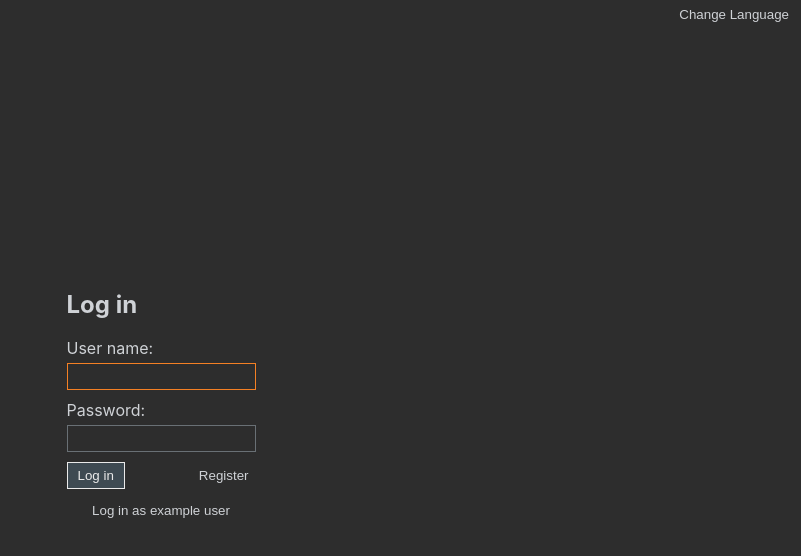
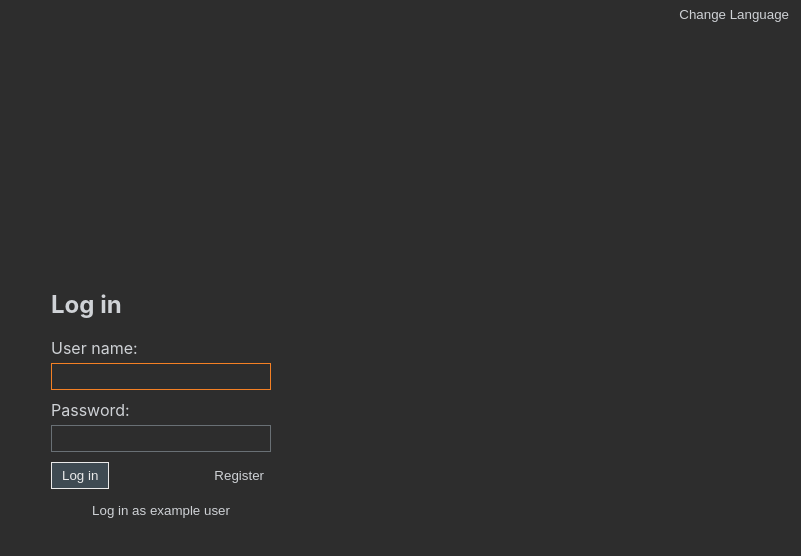
Before and after one commit to blrop/activities-calendar, a React (Create React App) app in the folder frontend/: page / in a window 1280 px wide. Shown: the top 556 px of the page, without its empty margins (479-1280 px from the left). Built offline with nearby package versions, Linux system fonts and the light colour scheme; no server answers.

Commit message:
fix styles

```diff
--- a/frontend/src/components/common.scss
+++ b/frontend/src/components/common.scss
@@ -67,6 +67,7 @@ input[type="password"] {
     background: $bg-color;
     border: 1px solid $border-color;
     color: $main-color;
+    min-width: 220px;
 
     &:focus {
         outline: none;
```
